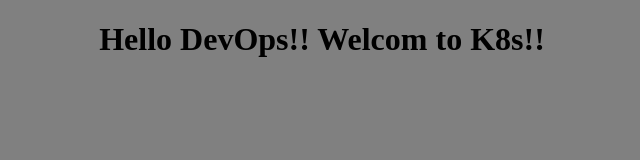
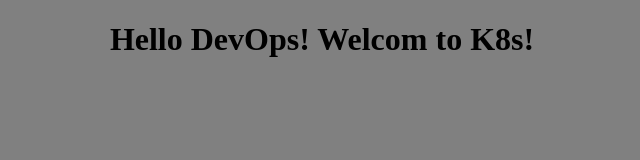
Before and after one commit to bartolamey/k8s_deploy, a plain HTML site: page www/index.html in a window 1280 px wide. Shown: the whole page, without its empty margins (318-958 px from the left). Drawn offline with Linux system fonts and the light colour scheme.

Commit message:
add git add .!

```diff
--- a/www/index.html
+++ b/www/index.html
@@ -6,7 +6,7 @@
     <title>Welcome to DevOps</title>
 </head>
 <body bgcolor="grey">
-    <H1 align="center">Hello DevOps!! Welcom to K8s!!</H1>
+    <H1 align="center">Hello DevOps! Welcom to K8s!</H1>
 	<br>
 </body>
 </html>
```
Also changed, not shown: 1 other file.
